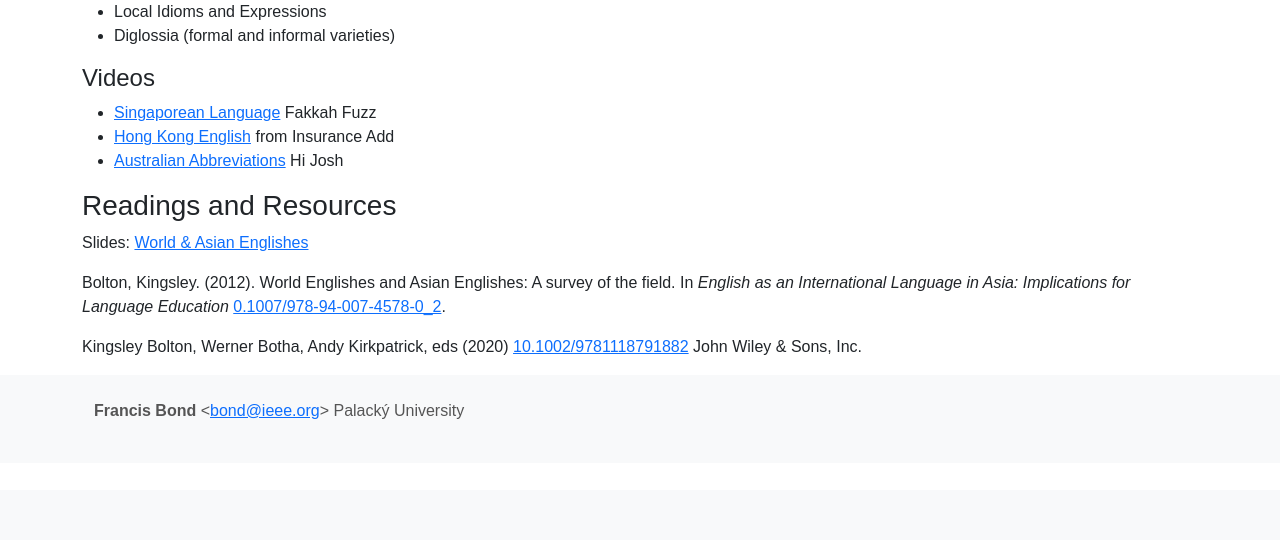
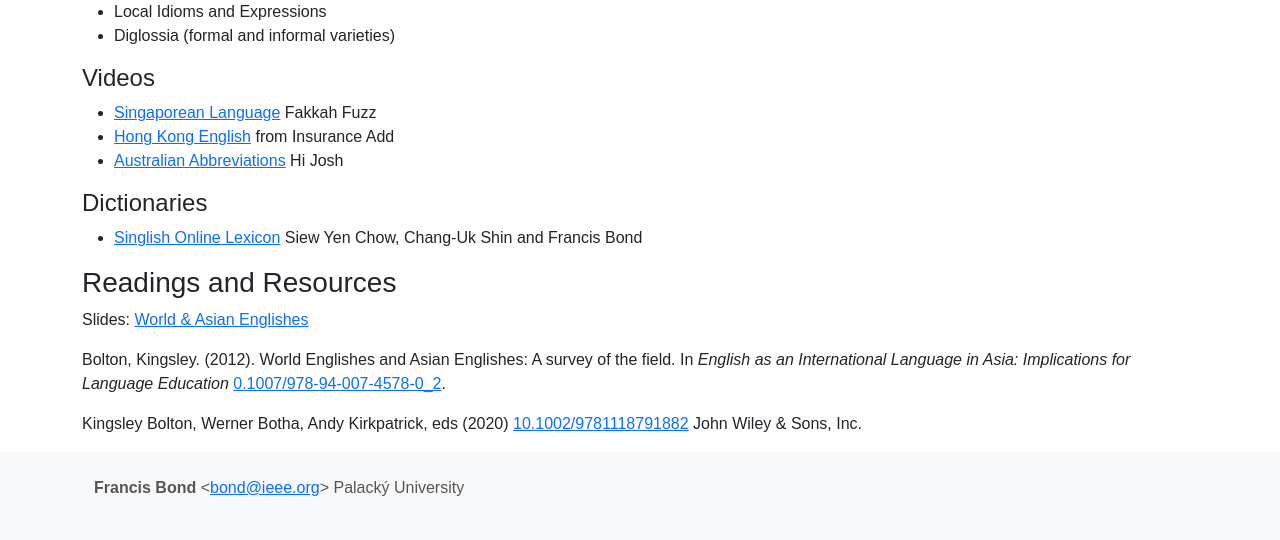
Before and after one commit to bond-lab/Linguistics-of-Asian-Languages, a Flask app: page /week/english/ in a window 1280 px wide; the page is wider, and only the part inside the window is pictured. Shown: the part 310-850 px from the top of that part. Before the commit the page ends 729 px from the top of that part, so only its background shows below. Run offline with Flask 3, Linux system fonts and the light colour scheme.

Commit message:
more tweaks for Asian Englishes

```diff
--- a/web/templates/weeks/english.html
+++ b/web/templates/weeks/english.html
@@ -23,6 +23,13 @@
    <li><a href="https://youtu.be/yDb_WsAt_Z0">Australian Abbreviations</a> Hi Josh
 </ul>
 
+<h4>Dictionaries</h4>
+
+
+<ul>
+  <li><a href='https://singdict.github.io/'>Singlish Online Lexicon</a> Siew Yen Chow, Chang-Uk Shin and Francis Bond
+</ul>
+
   <h3>Readings and Resources</h3>
 
 
```
Also changed, not shown: docs/week/english/index.html (+7 -0 lines), 2 other files.
